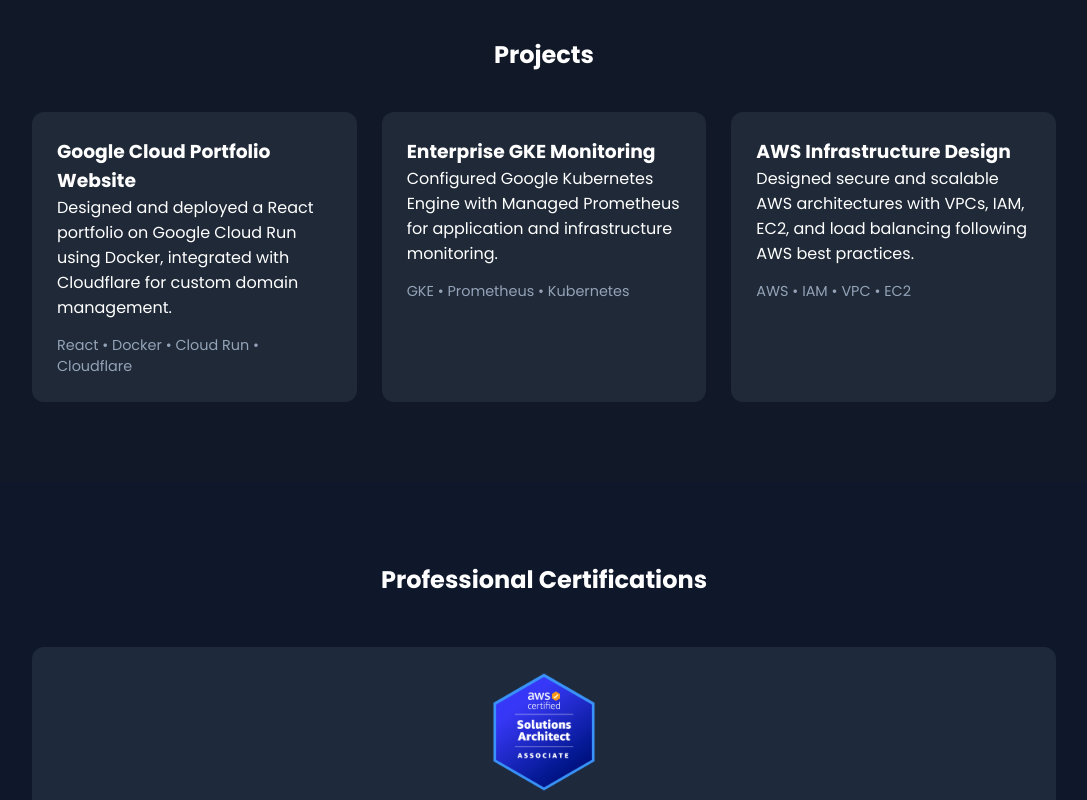
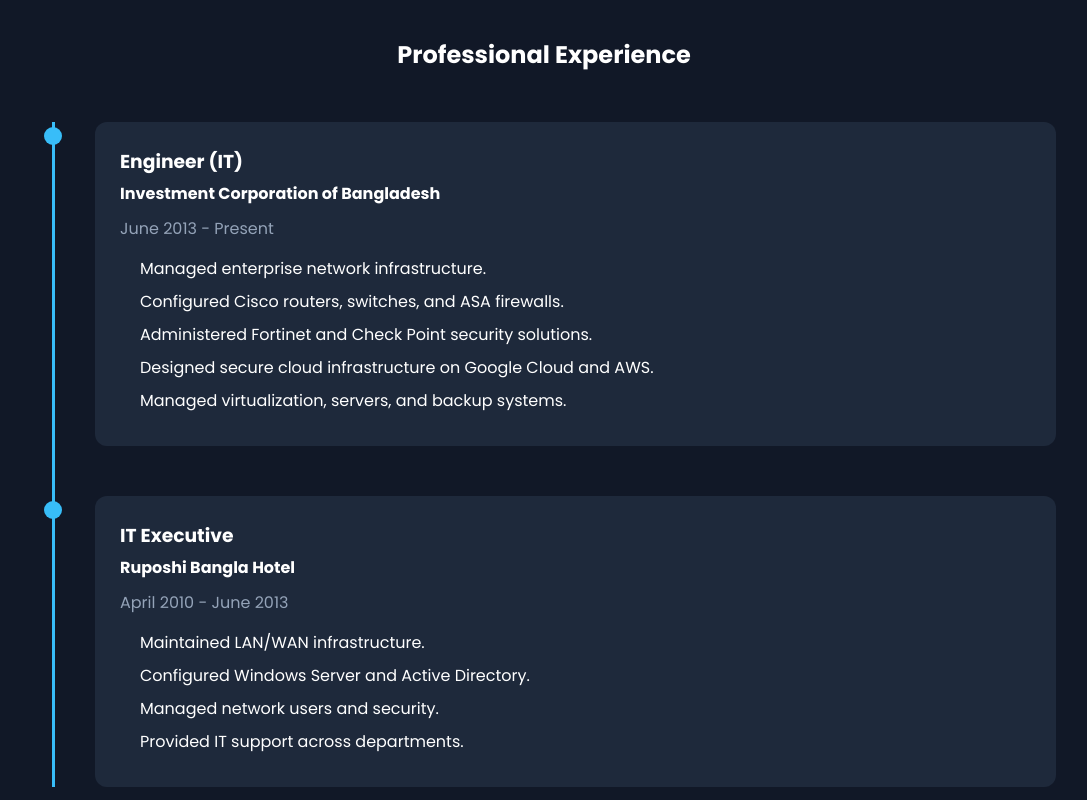
Before and after one commit to sandipicb/cloud-portfolio, a React (Vite) app: page / in a window 1280 px wide. Shown: the part 1320-2120 px from the top of the page, without its empty margins (96-1183 px from the left). Built offline with nearby package versions, Linux system fonts and the light colour scheme.

Commit message:
Add experience timeline section

```diff
--- a/src/App.jsx
+++ b/src/App.jsx
@@ -3,6 +3,7 @@
 import Projects from "./components/Projects";
 import Certifications from "./components/Certifications";
 import About from "./components/About";
+import Experience from "./components/Experience";
 
 function App(){
     return (
@@ -10,6 +11,8 @@
         <Navbar />
         <Hero />
         <About />
+        <Experience />
+        <skills />
         <Projects />
         <Certifications />
         </>
--- /dev/null
+++ b/src/components/Experience.css
@@ -0,0 +1,57 @@
+.experience {
+    background: #111827;
+    color: white;
+    padding: 80px 10%;
+}
+
+.experience h2 {
+    margin-bottom: 50px;
+    text-align: center;
+}
+
+.timeline{
+    position: relative;
+    margin-left: 20px;
+    border-left: 3px solid #38bdf8;
+}
+
+.timeline-item {
+    position: relative;
+    margin-bottom: 50px;
+    padding-left: 40px;
+}
+
+.timeline-dot {
+    position: absolute;
+    left: -11px;
+    top: 5px;
+    width: 18px;
+    height: 18px;
+    background-color: #38bdf8;
+    border-radius: 50%;
+}
+
+.timeline-content {
+    padding:  25px;
+    background: #1e293b;
+    border-radius: 12px;
+}
+
+.timeline-content h4 {
+    margin-top: 5px;
+}
+
+.timeline-content span{
+    display: block;
+    margin: 10px 0 15px;
+    color: #94a3b8;
+
+}
+
+.timeline-content ul {
+    padding-left: 20px;
+}
+
+.timeline-content li{
+    margin-bottom: 8px;
+}
--- /dev/null
+++ b/src/components/Experience.jsx
@@ -0,0 +1,57 @@
+import "./Experience.css";
+
+const experiences = [
+  {
+    company: "Investment Corporation of Bangladesh",
+    role: "Engineer (IT)",
+    period: "June 2013 - Present",
+    achievements: [
+      "Managed enterprise network infrastructure.",
+      "Configured Cisco routers, switches, and ASA firewalls.",
+      "Administered Fortinet and Check Point security solutions.",
+      "Designed secure cloud infrastructure on Google Cloud and AWS.",
+      "Managed virtualization, servers, and backup systems.",
+    ],
+  },
+  {
+    company: "Ruposhi Bangla Hotel",
+    role: "IT Executive",
+    period: "April 2010 - June 2013",
+    achievements: [
+      "Maintained LAN/WAN infrastructure.",
+      "Configured Windows Server and Active Directory.",
+      "Managed network users and security.",
+      "Provided IT support across departments.",
+    ],
+  },
+];
+
+function Experience() {
+  return (
+    <section className="experience" id="experience">
+      <h2>Professional Experience</h2>
+
+      <div className="timeline">
+        {experiences.map((job, index) => (
+          <div className="timeline-item" key={index}>
+            <div className="timeline-dot"></div>
+
+            <div className="timeline-content">
+              <h3>{job.role}</h3>
+              <h4>{job.company}</h4>
+              <span>{job.period}</span>
+
+              <ul>
+                {job.achievements.map((item, i) => (
+                  <li key={i}>{item}</li>
+                ))}
+              </ul>
+            </div>
+          </div>
+        ))}
+      </div>
+    </section>
+  );
+}
+
+export default Experience;
--- a/src/components/Navbar.jsx
+++ b/src/components/Navbar.jsx
@@ -12,6 +12,7 @@
         <li><a href="#projects">Projects</a></li>
         <a href="#certifications">Certifications</a>
         <li><a href="#contact">Contact</a></li>
+        <a href="#experience">Experience</a>
       </ul>
     </nav>
   );
```
